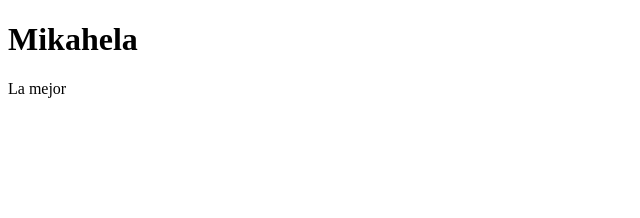
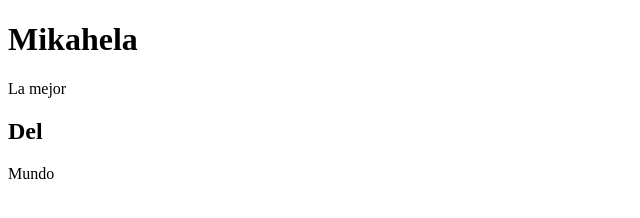
Before and after one commit to SantiagoSG10/UD-5_Tarea5_SantiagoSolaeche_Remote, a plain HTML site: page index.html in a window 1280 px wide. Shown: the whole page, without its empty margins (0-640 px from the left). Drawn offline with Linux system fonts and the light colour scheme.

Commit message:
Segunda modificación h2 y p

```diff
--- a/index.html
+++ b/index.html
@@ -10,5 +10,8 @@
     <h1>Mikahela</h1>
     <p>La mejor</p>
 
+    <h2>Del</h2>
+    <p>Mundo</p>
+
 </body>
 </html>
```
